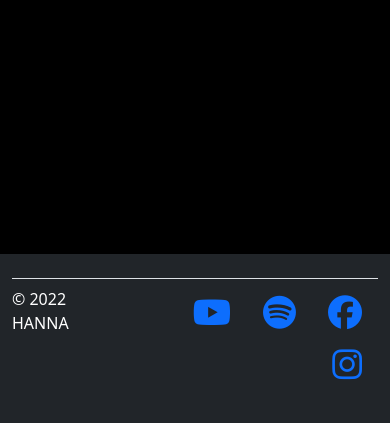
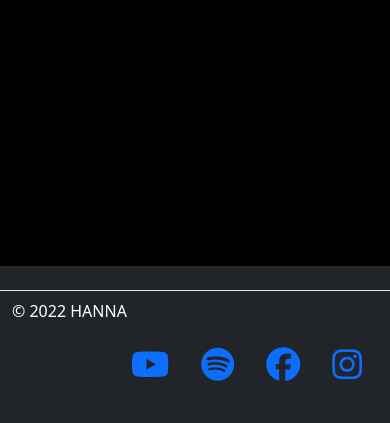
Before and after one commit to AMalenkij/dj_Hanna, a Django app: page / in a window 390 px wide. Shown: the part 421-844 px from the top of the page. Run offline with Django 4.2, Linux system fonts and the light colour scheme; data that the repository does not hold is empty; some libraries are stand-ins or nearby versions.

Commit message:
refactor footer.html

```diff
--- a/home/templates/footer.html
+++ b/home/templates/footer.html
@@ -1,6 +1,6 @@
 <!-- Footer -->
 <footer class="footer mt-auto py-3 bg-dark text-white">
-<!-- Paginator -->
+    <!-- Paginator -->
     {% if page_obj.has_other_pages %}
     <section class="container">
         <nav aria-label="Search results pages">
@@ -33,12 +33,17 @@
     </section>
     {% endif %}
     <div class="container">
-            <div class="d-flex justify-content-between py-2 my-2 border-top">
+        <div class="row d-flex justify-content-between py-2 my-2 border-top">
+            <div class="col-md-2 col-sm-3">
                 <p>© 2022 HANNA</p>
-                <!--icon -->
+            </div>
+            <!--icon -->
+            <div class="col-md-10 col-sm-9">
                 {% include "icon.html" %}
             </div>
         </div>
-        </footer>
+    </div>
     </div>
 </footer>
+</div>
+</footer>
```
